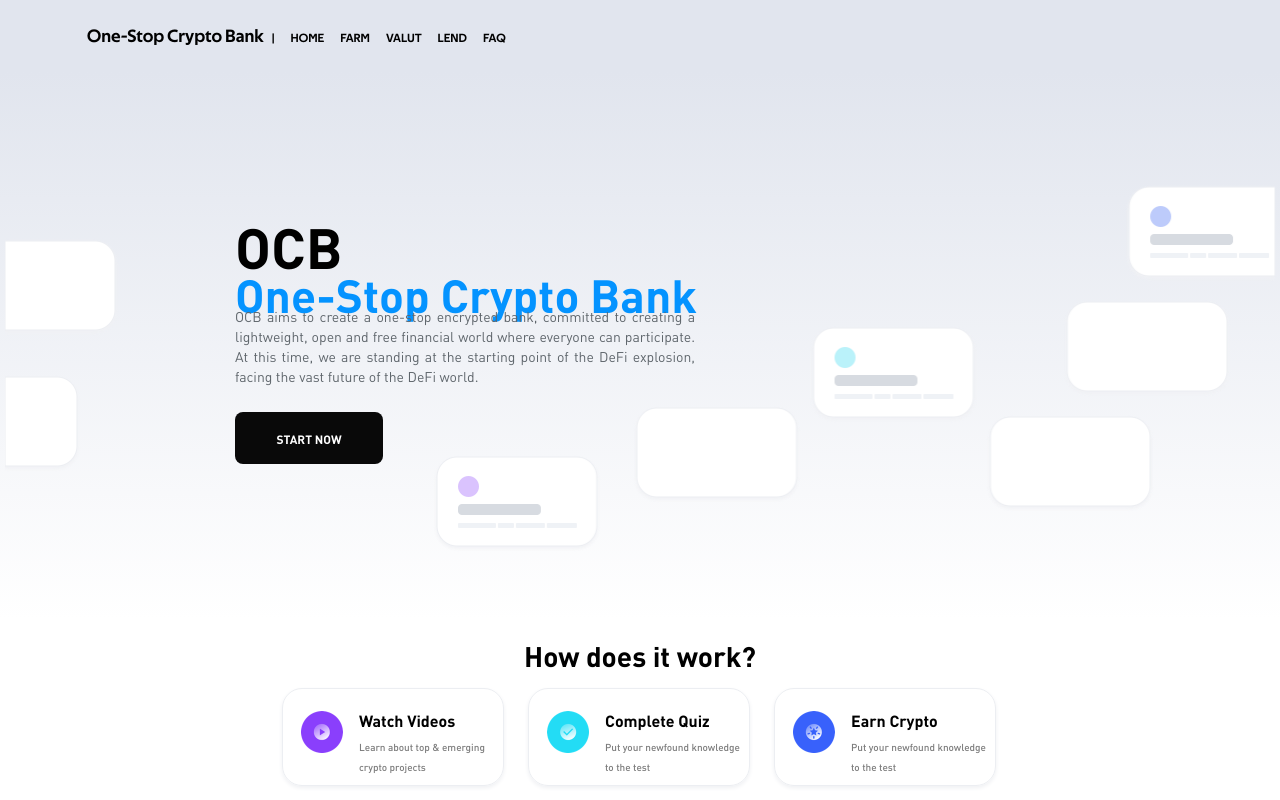
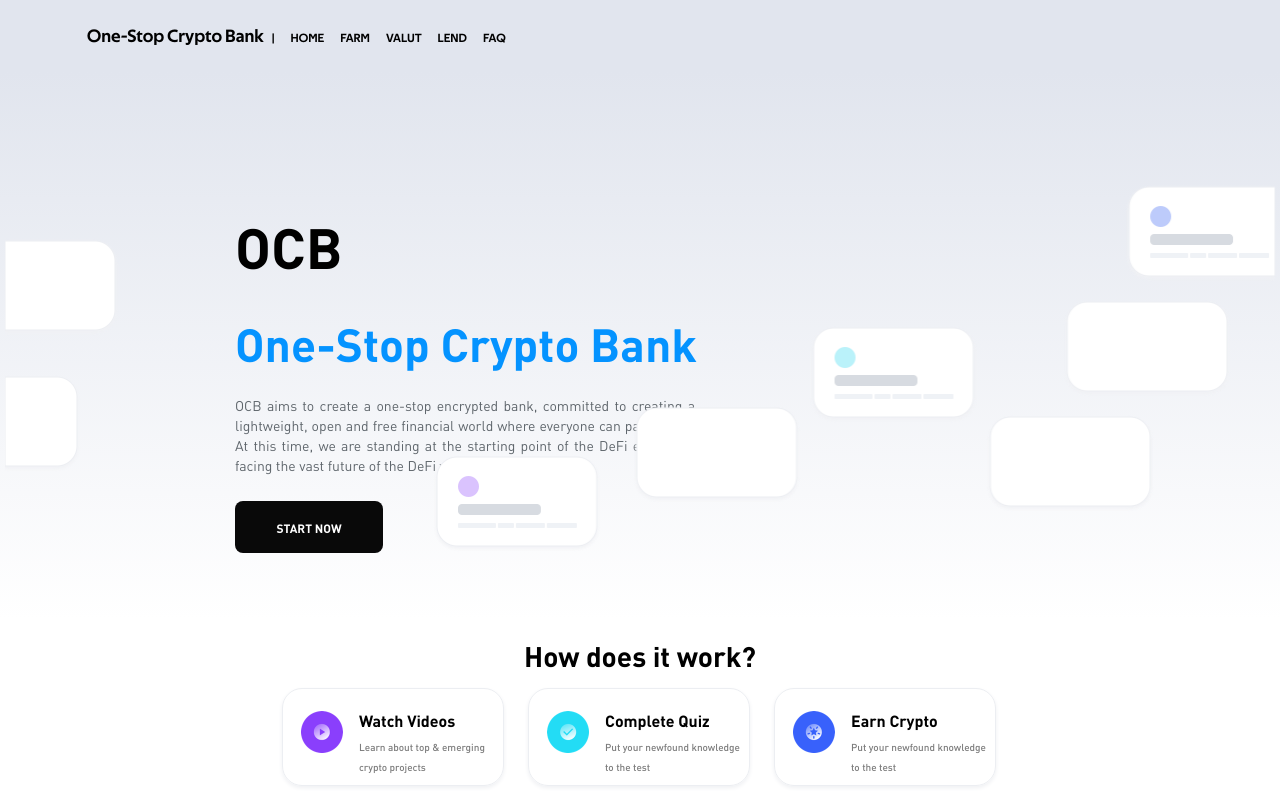
Before and after one commit to nucery/nfi-frontend, a React (Create React App) app: page /home in a window 1280 px wide. Shown: the top 800 px of the page. Built offline with nearby package versions, Linux system fonts and the light colour scheme.

Commit message:
Fix some UI bugs.

```diff
--- a/src/general-component/footer/index.module.css
+++ b/src/general-component/footer/index.module.css
@@ -11,7 +11,7 @@
 }
 
 .container-band {
-  margin-top: 26px;
+  margin-top: 24px;
   margin-left: 36px;
   height: 42px;
 }
--- a/src/page/farm/index.module.css
+++ b/src/page/farm/index.module.css
@@ -16,7 +16,7 @@
 }
 
 .container-title-1 {
-  height: 53px;
+  margin-bottom: 38px;
 }
 
 .text-title-1 {
@@ -27,7 +27,7 @@
 }
 
 .container-title-2 {
-  height: 53px;
+  margin-bottom: 26px;
 }
 
 .text-title-2 {
--- a/src/page/home/index.module.css
+++ b/src/page/home/index.module.css
@@ -9,7 +9,7 @@
 
 .container-title-1 {
   padding-top: 26px;
-  height: 54px;
+  margin-bottom: 30px;
 }
 
 .text-title-1 {
@@ -18,7 +18,7 @@
 }
 
 .container-title-2 {
-  height: 42px;
+  margin-bottom: 22px;
 }
 
 .text-title-2 {
```
